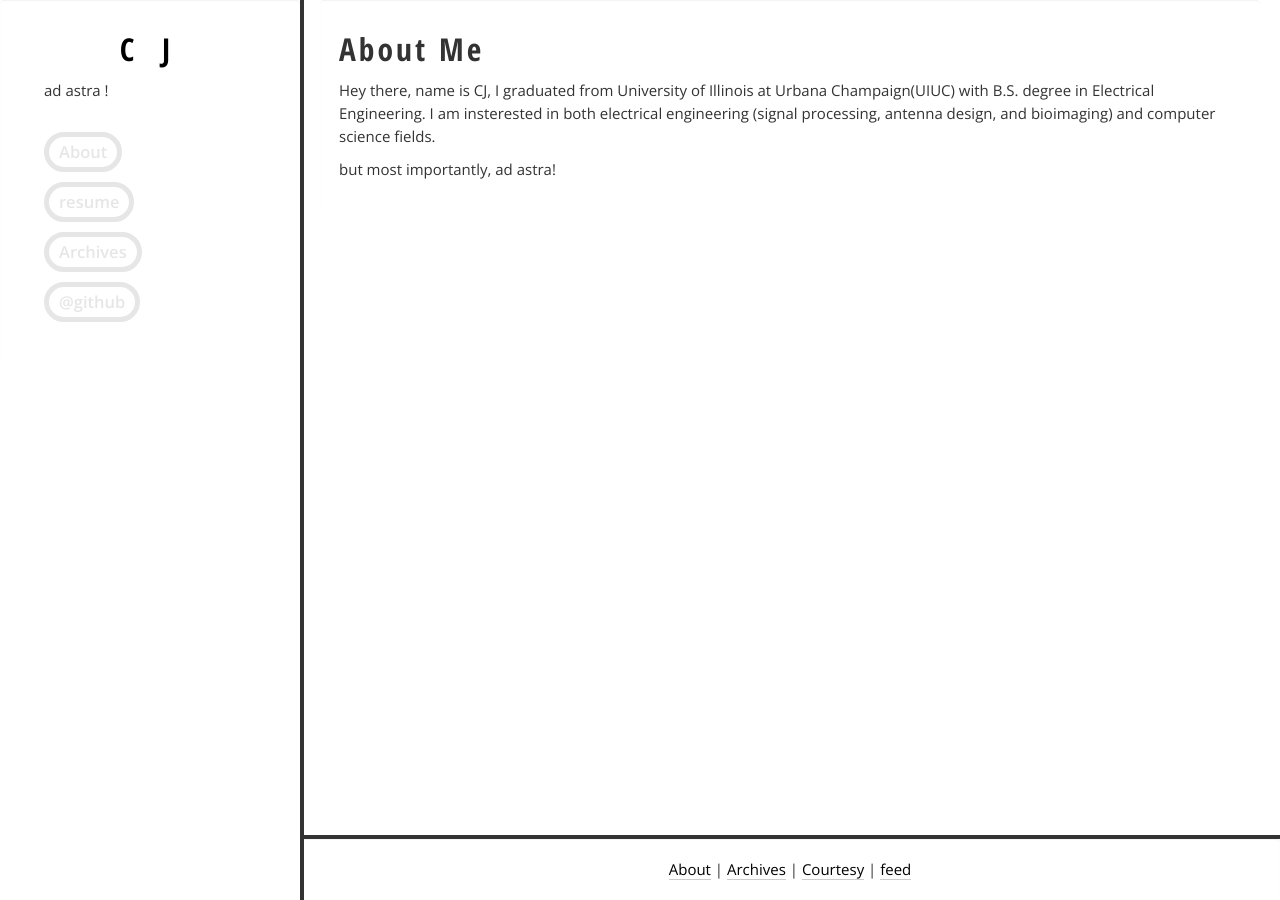
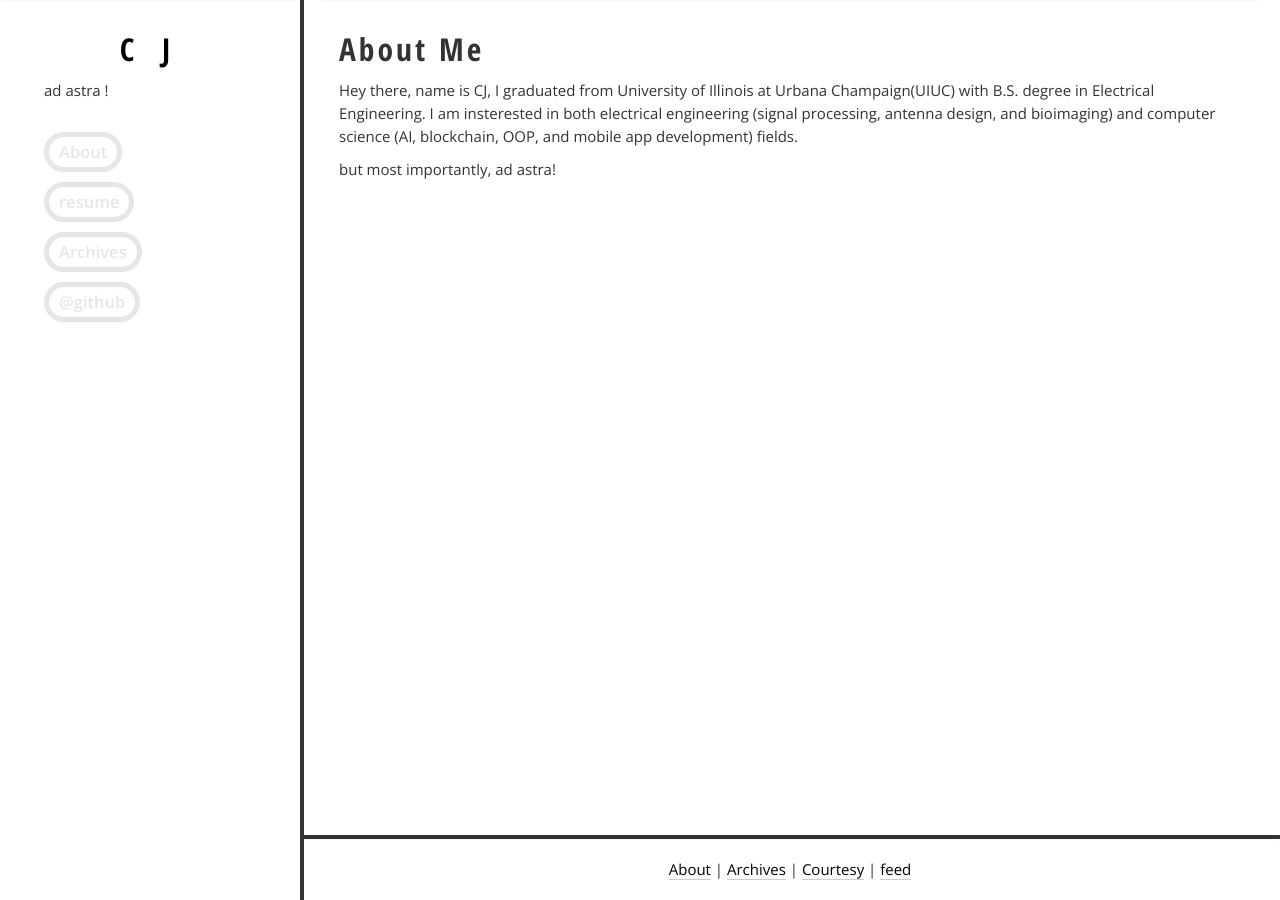
Before and after one commit to ericcj24/ericcj24.github.com, a Jekyll site: the page built from about.html, in a window 1280 px wide. Built offline with Jekyll 4.4.1, drawn with Linux system fonts in a browser that asks for light colours; nearby versions of some CDN libraries.

Commit message:
update about me

```diff
--- a/about.html
+++ b/about.html
@@ -7,6 +7,6 @@ page_name: about
 
 <h1>About Me</h1>
 
-<p>Hey there, name is CJ, I graduated from University of Illinois at Urbana Champaign(UIUC) with B.S. degree in Electrical Engineering. I am insterested in both electrical engineering (signal processing, antenna design, and bioimaging) and computer science fields.</p>
+<p>Hey there, name is CJ, I graduated from University of Illinois at Urbana Champaign(UIUC) with B.S. degree in Electrical Engineering. I am insterested in both electrical engineering (signal processing, antenna design, and bioimaging) and computer science (AI, blockchain, OOP, and mobile app development) fields.</p>
 
 <p>but most importantly, ad astra!</p>
```
